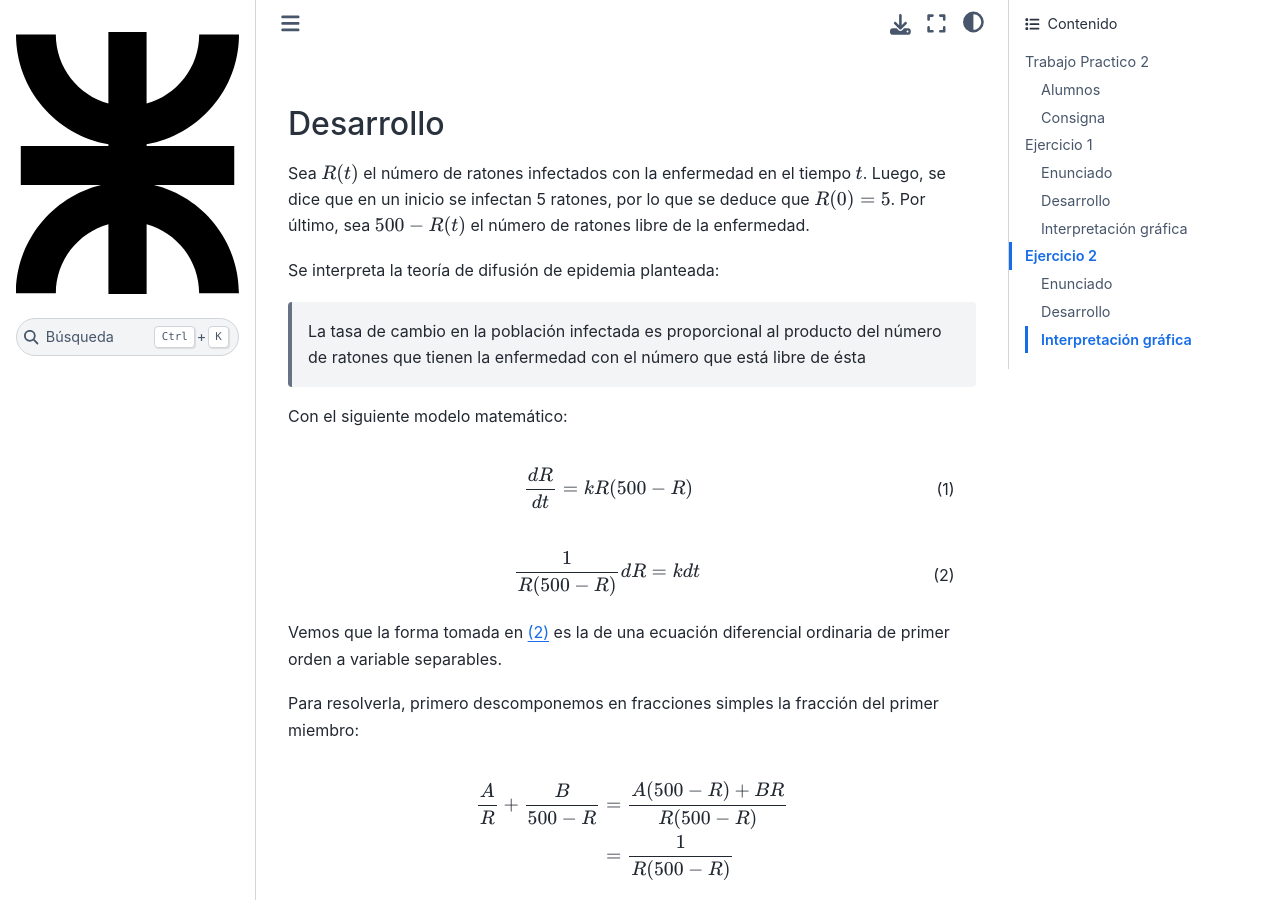
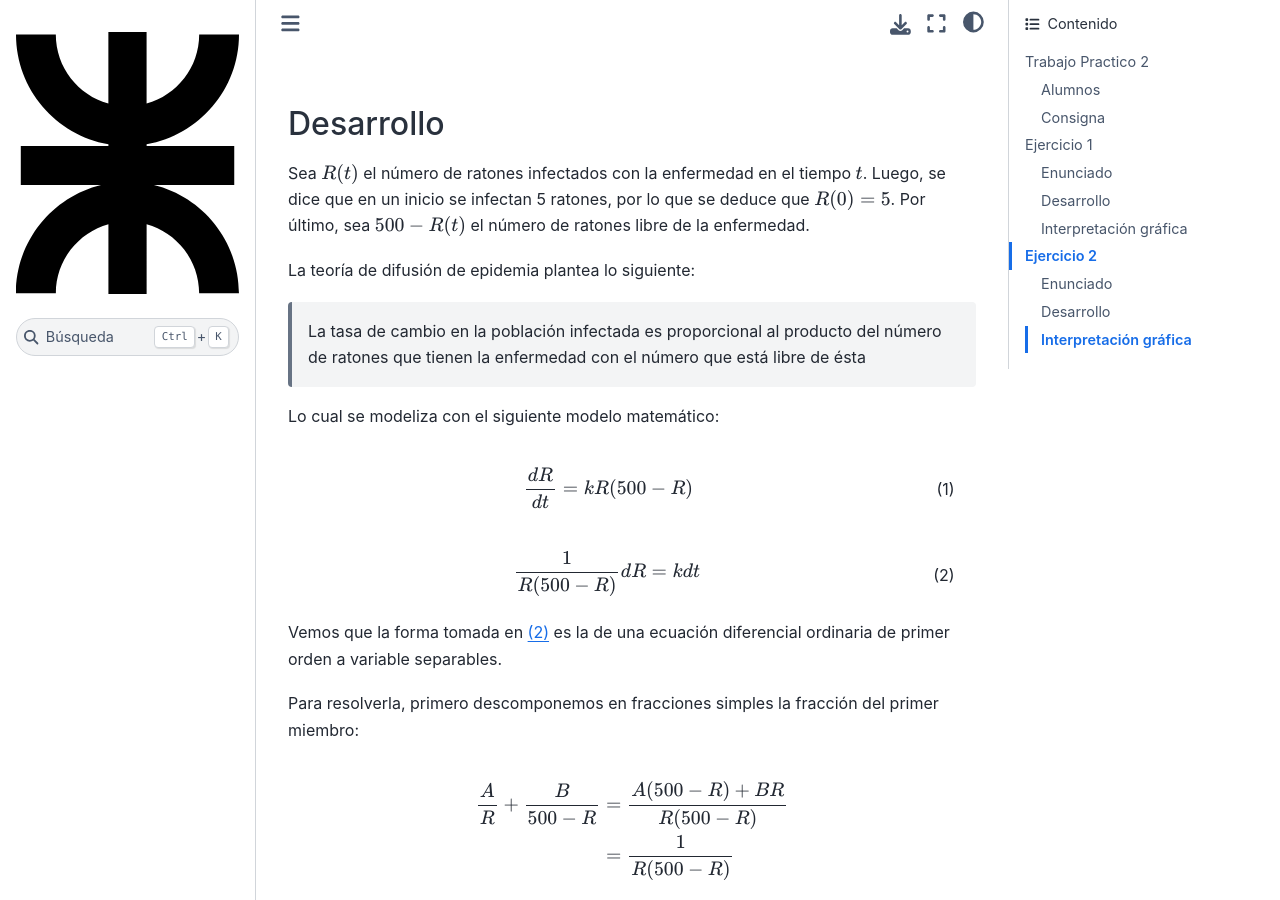
Before and after one commit to gorandp/am2_tp2, a Sphinx documentation site: the page built from docs/index.rst, in a window 1280 px wide and 900 px high, scrolled down 2043 px. Built offline with Sphinx 7.4.7 and the Sphinx Book theme 1.1.4, drawn with Linux system fonts in a browser that asks for light colours; some of the changed text lies outside the part shown.

Commit message:
update problema 1

```diff
--- a/docs/index.rst
+++ b/docs/index.rst
@@ -88,13 +88,13 @@ Sea :math:`R(t)` el número de ratones infectados con la enfermedad en el tiempo
 deduce que :math:`R(0) = 5`. Por último, sea :math:`500 - R(t)` el número de
 ratones libre de la enfermedad.
 
-Se interpreta la teoría de difusión de epidemia planteada:
+La teoría de difusión de epidemia plantea lo siguiente:
 
    La tasa de cambio en la población infectada es proporcional al producto del
    número de ratones que tienen la enfermedad con el número que está libre de
    ésta
 
-Con el siguiente modelo matemático:
+Lo cual se modeliza con el siguiente modelo matemático:
 
 .. math::
    :label: planteo-ley
```
Also changed, not shown: other parts of docs/index.rst (+2 -1 lines), 5 other files.
